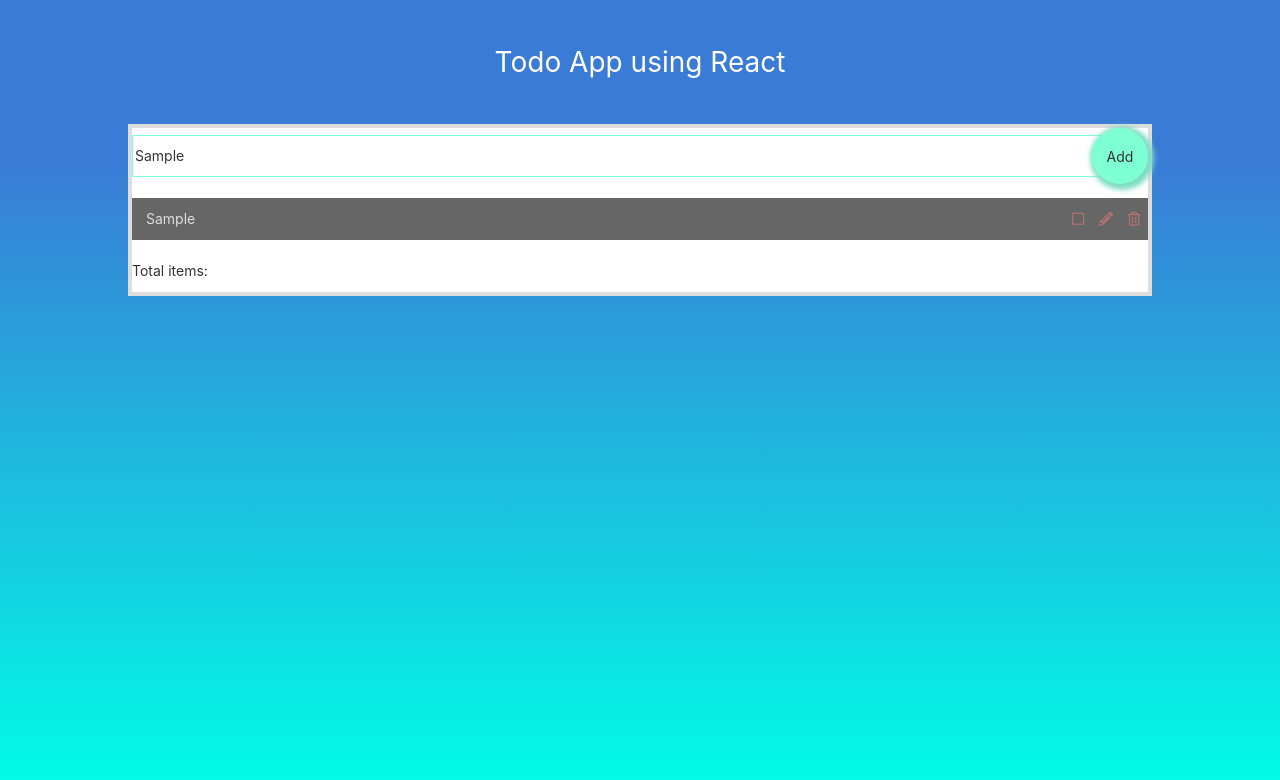
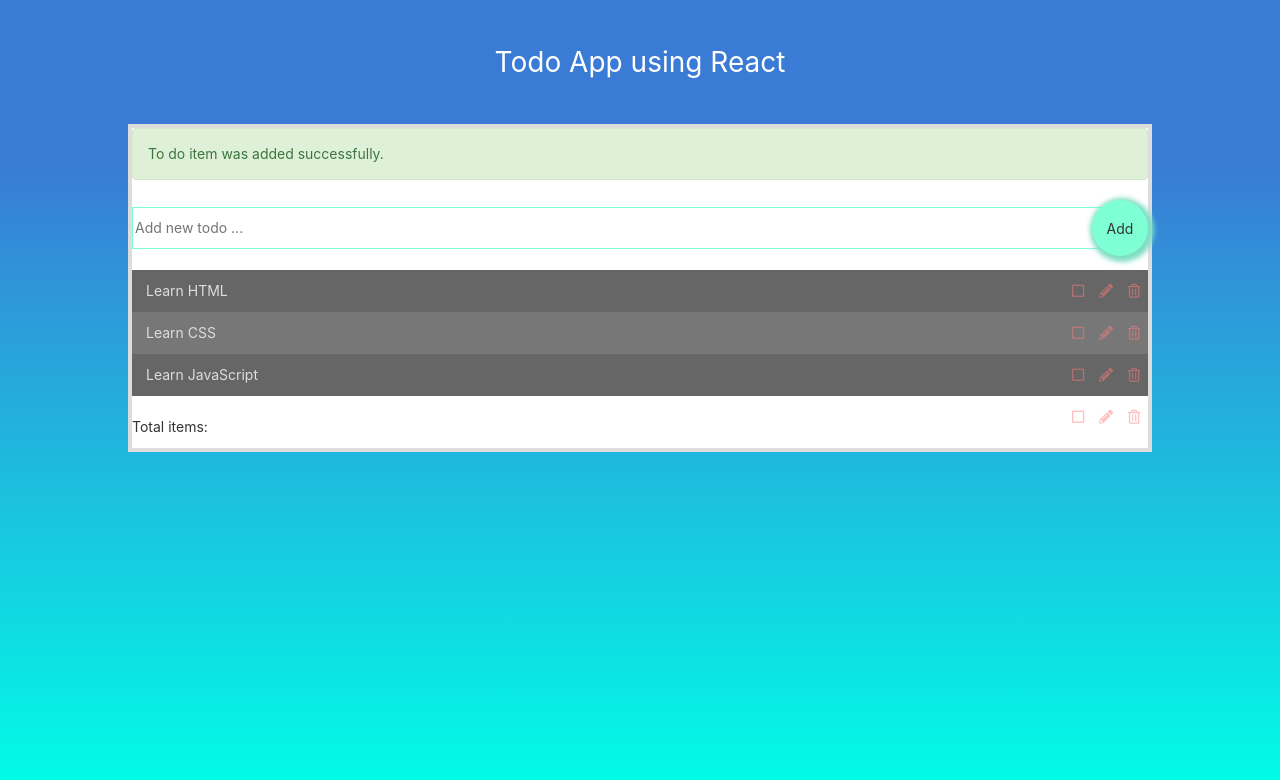
Before and after one commit to Neon-Lion/todoApp, a React (Create React App) app: page / in a window 1280 px wide. Both pictures are taken after typing "Sample" into the empty fields and a click on the button "Add". Shown: the top 780 px of the page. Built offline with nearby package versions, Linux system fonts and the light colour scheme; data requests are answered from the project's data file.

Commit message:
use componentDidMount, clearInput after adding, add alert messages

```diff
--- a/package.json
+++ b/package.json
@@ -16,7 +16,7 @@
     "build": "react-scripts build",
     "test": "react-scripts test",
     "eject": "react-scripts eject",
-    "start-json-server": "json-server --watch ./db/db.json --port 3000",
+    "start-json-server": "json-server --watch ./db.json --port 3001",
     "dev": "concurrently \"npm start\" \"npm run start-json-server\""
   },
   "eslintConfig": {
--- a/src/App.js
+++ b/src/App.js
@@ -11,14 +11,65 @@ class App extends Component {
     constructor(props) {
         super(props);
 
-        this.APIRoot = "http://localhost:3000/todos";
+        this.APIRoot = "http://localhost:3001/todos";
 
         this.state = {
-            todos: []
+            todos: [],
+            hasValue: false,
+            alertMessage: "",
+            alertType: "",
+            showItem: false,
+            alertClass: ""
         };
 
         this.onClickHandler = this.onClickHandler.bind(this);
         this.fetchTodos = this.fetchTodos.bind(this);
+        this.addAlertType = this.addAlertType.bind(this);
+        this.setTimeOutForAlerts = this.setTimeOutForAlerts.bind(this);
+    }
+
+    addAlertType() {
+        if(this.state.showItem) {
+            // Change local state
+            this.setState({
+                "todos": this.state.todos,
+                "hasValue": this.state.hasValue,
+                "alertMessage": this.state.alertMessage,
+                "alertType": this.state.alertType,
+                "showItem": true,
+                "alertClass": 'showItem alert-' + this.state.alertType
+            })
+        }
+    }
+
+    // setTimeOut for alerts
+    setTimeOutForAlerts(alertMessage, alertType, seconds) {
+        // alert(alertType);
+
+        // Change local state
+        this.setState({
+            "todos": this.state.todos,
+            "hasValue": this.state.hasValue,
+            "alertMessage": alertMessage,
+            "alertType": alertType,
+            "showItem": true,
+            "alertClass": `showItem alert-${alertType}`
+        })
+
+        this.addAlertType();
+
+        setTimeout(
+            () => {
+                // Change local state
+                this.setState({
+                    "todos": this.state.todos,
+                    "hasValue": this.state.hasValue,
+                    "alertMessage": "",
+                    "alertType": "",
+                    "showItem": false,
+                    "alertClass": ""
+                })
+            }, seconds);
     }
 
     fetchTodos() {
@@ -29,21 +80,54 @@ class App extends Component {
             }
         })
         .then(data => {
-                this.setState({
-                todos: data
+            // Change local state
+            this.setState({
+                "todos": data
             })
         })
         .catch(err => console.warn(err))
     }
 
     onClickHandler(todoTitle) {
-        let todo = {
+        let newTodo = {
             "title": todoTitle,
-            "completed": false,
-            "id": 7
+            "completed": false
         }
 
-        this.setState({ "todos": [...this.state.todos, todo] })
+        if(newTodo.title === '') {
+            this.setTimeOutForAlerts("Please enter valid value.", "danger", 3000);
+        }
+        else if(newTodo.title !== '') {
+            // Create a new POST Request object
+            let postTodos = new Request(this.APIRoot,
+            {
+                method: 'POST',
+                headers: {
+                    "Content-Type": "application/json; charset=UTF-8"
+                },
+                body: JSON.stringify(newTodo)
+            });
+
+            fetch(postTodos)
+            .then(response => {
+                if(!response.ok) {
+                    throw Error(response.statusText);
+                }
+
+                return response.json();
+            })
+            .then(data => {
+                // Change local state
+                this.setState({
+                    "todos": [...this.state.todos, data]
+                })
+
+                this.setTimeOutForAlerts("To do item was added successfully.", "success", 3000);
+            })
+        }
+        else {
+            this.setTimeOutForAlerts("There is an item with that value.", "danger", 3000);
+        }
     }
 
     render() {
@@ -68,7 +152,13 @@ class App extends Component {
             <div className="page">
                 <Header />
                 <main className="todo-app">
-                    <AddTodo addTodo = {this.onClickHandler} />
+                    <AddTodo
+                        addTodo      = {this.onClickHandler}
+                        addAlertType = {this.addAlertType}
+                        alertClass   = {this.state.alertClass}
+                        alertMessage = {this.state.alertMessage}
+                        fetchTodos   = {this.fetchTodos}
+                    />
                     <TodoList todos = {this.state.todos} />
                     <TodosCount />
                 </main>
--- a/src/components/AddTodo.js
+++ b/src/components/AddTodo.js
@@ -1,4 +1,4 @@
-import React, {Component} from "react";
+import React, { Component } from "react";
 
 // function Add(props) {
 //     let inputRef = React.createRef();
@@ -26,19 +26,39 @@ class AddTodo extends Component {
         this.state = {
             "inputValue": ""
         }
+
+        this.clearInput = this.clearInput.bind(this);
+        this.clickHandler = this.clickHandler.bind(this);
     }
 
-    clickHandler = (props) => {
-        this.props.addTodo(this.state.inputValue)
-        // alert(this.state.inputValue);
+    // Execute the React code when the component is already placed in the DOM
+    componentDidMount(props) {
+        this.props.fetchTodos()
+        this.addInput.focus();
     }
 
-    render() {
+    // Clear input field and focus on it for new todo
+    clearInput() {
+        this.setState({
+           "inputValue": ""
+        })
+    }
+
+    clickHandler(props) {
+        this.props.addTodo(this.state.inputValue);
+        this.clearInput();
+    }
+
+    render(props) {
         return (
             <>
-                <div className="alert feedback centerAlign"></div>
+                <div className={`alert feedback centerAlign ${this.props.alertClass}`}>{this.props.alertMessage}</div>
                 <div className="todo-add">
-                    <input type="text" autoFocus placeholder="Add new todo ..." value={this.state.inputValue} onChange={(e) => this.setState({"inputValue": e.target.value})} />
+                    <input type="text" autoFocus placeholder="Add new todo ..."
+                        ref={(input) => { this.addInput = input; }}
+                        value={this.state.inputValue}
+                        onChange={(e) => this.setState({"inputValue": e.target.value})}
+                    />
                     <button className="add-btn" type="button" onClick={this.clickHandler}>Add</button>
                 </div>
             </>
```
Also changed, not shown: db.json (indentation only).
